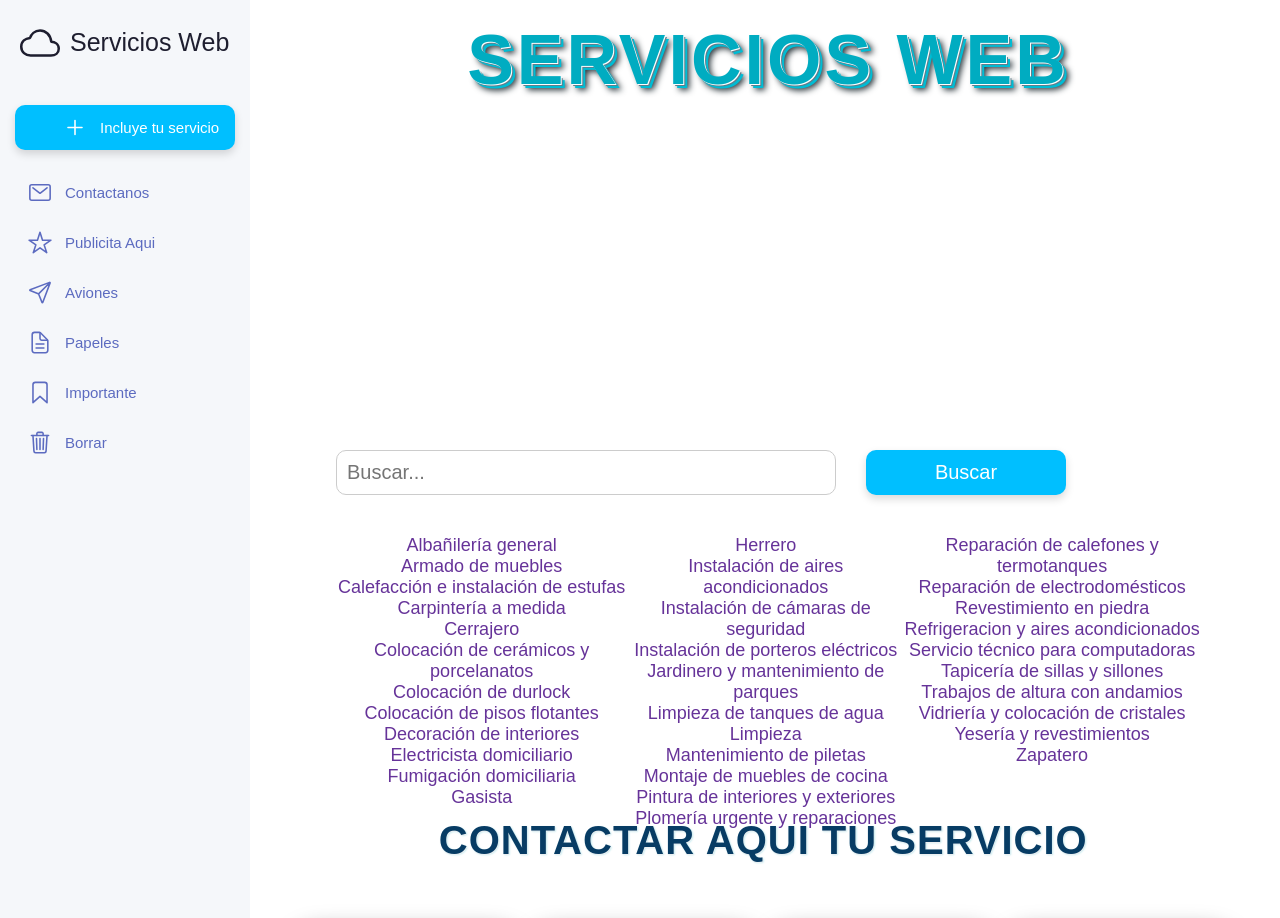
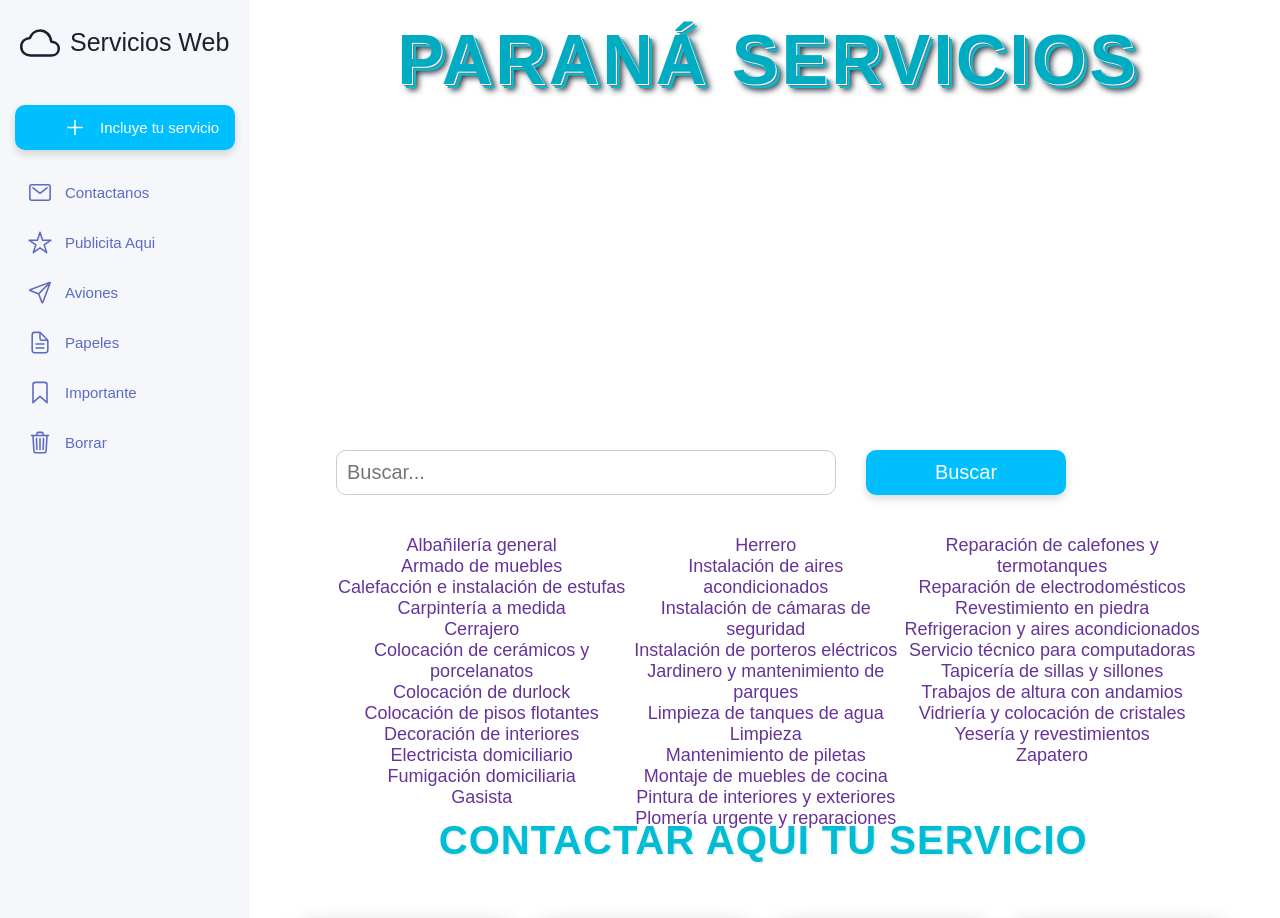
Before and after one commit to placidovera/servicio-web, a plain HTML site: page index.html in a window 1280 px wide. Shown: the top 918 px of the page. Drawn offline with nearby package versions, Linux system fonts and the light colour scheme.

Commit message:
cambio de nombre

```diff
--- a/css/estilos.css
+++ b/css/estilos.css
@@ -13,7 +13,7 @@
  --color-linea: rgb(205, 236, 214);
  --color-swich-base: rgb(201,202,206);
  --color-swich-circulo: rgb(241,241,241);
- --color-titulosh2: #073c64;
+ --color-titulosh2:  #00bcd4;
 
 }
 @import url('https://fonts.googleapis.com/css2?family=Contrail+One&display=swap');
@@ -669,7 +669,7 @@ margin-top: 100px;
   width: 70px;
 }
 .mini-barra-lateral {
-  width: 420px;
+  width: 600px;
   position: relative;
   height: 550px;
 }
--- a/index.html
+++ b/index.html
@@ -97,7 +97,7 @@
 <div class="publicidad">
 </div>
       <div class="encabezado">
-  <h1 class="titulo-principal">Servicios Web</h1>
+  <h1 class="titulo-principal">Paraná Servicios</h1>
 </div>
 <!-- contenedor del buscador -->
     <div class="contenido">
```
